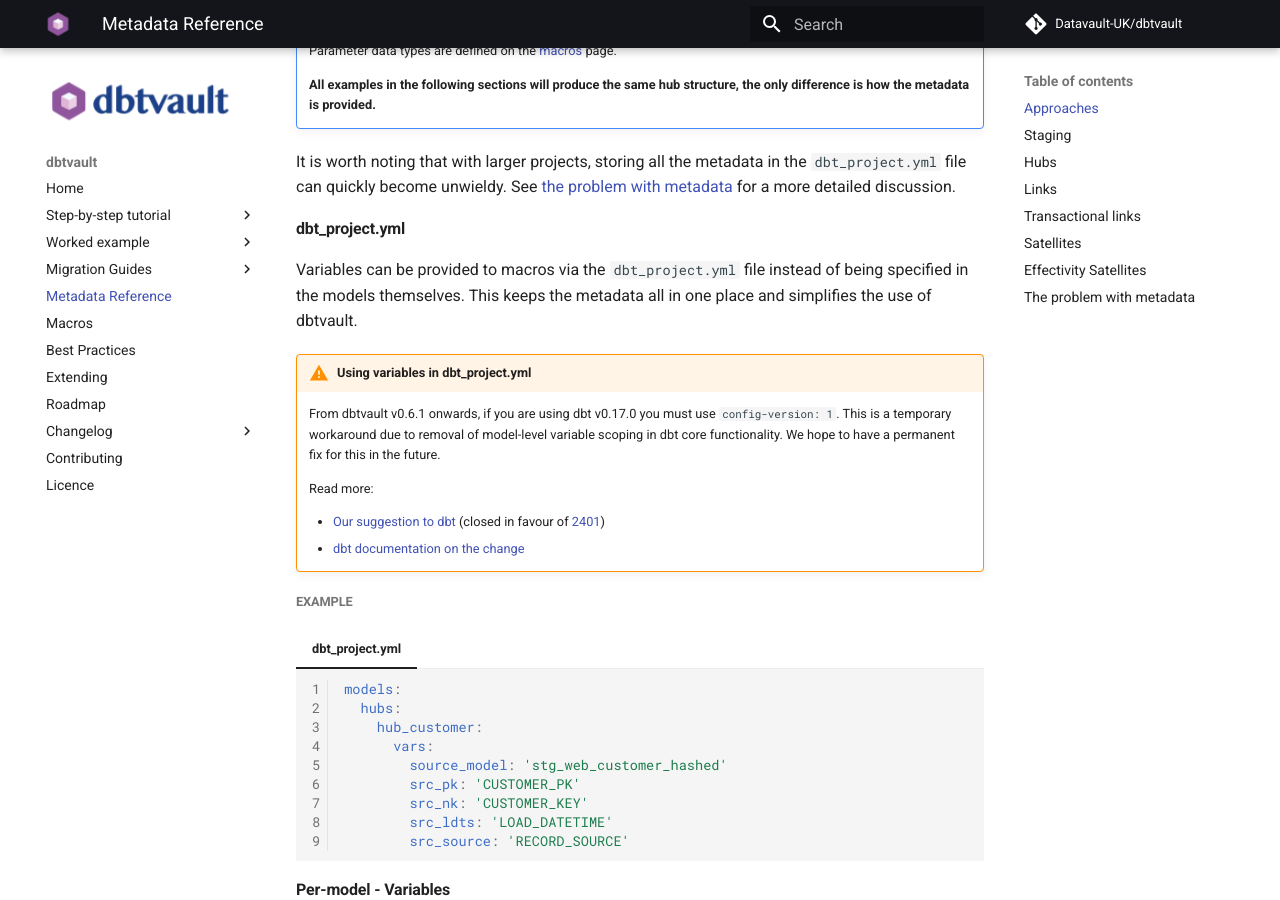
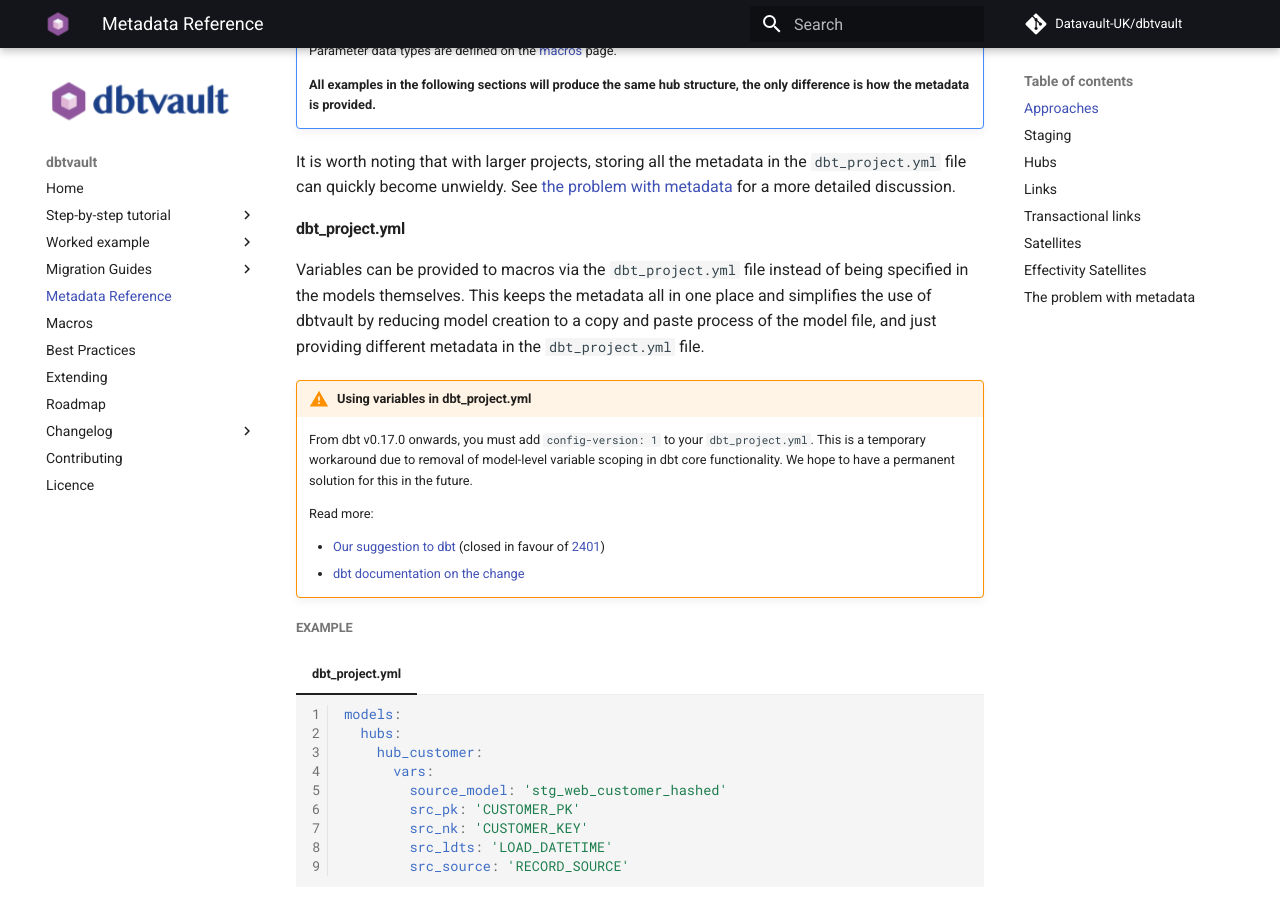
Before and after one commit to Datavault-UK/automate-dv-docs, an MkDocs documentation site: the page built from docs/metadata.md, in a window 1280 px wide and 900 px high, scrolled down 451 px. Built offline with MkDocs 1.6.1 and Material for MkDocs 9.7.7, drawn with Linux system fonts in a browser that asks for light colours; comment, search, counter and statistics services are not loaded.

Commit message:
Minor clarification

```diff
--- a/docs/metadata.md
+++ b/docs/metadata.md
@@ -22,12 +22,14 @@
 #### dbt_project.yml
 
 Variables can be provided to macros via the `dbt_project.yml` file instead of being specified in
-the models themselves. This keeps the metadata all in one place and simplifies the use of dbtvault.
+the models themselves. This keeps the metadata all in one place and simplifies the use of dbtvault by reducing model
+creation to a copy and paste process of the model file, and just providing different metadata in the `dbt_project.yml`
+file.
 
 !!! warning "Using variables in dbt_project.yml"
-    From dbtvault v0.6.1 onwards, if you are using dbt v0.17.0 you must use `config-version: 1`.
+    From dbt v0.17.0 onwards, you must add `config-version: 1` to your `dbt_project.yml`.
     This is a temporary workaround due to removal of model-level variable scoping in dbt core functionality.
-    We hope to have a permanent fix for this in the future.
+    We hope to have a permanent solution for this in the future.
 
     Read more:
 
```
